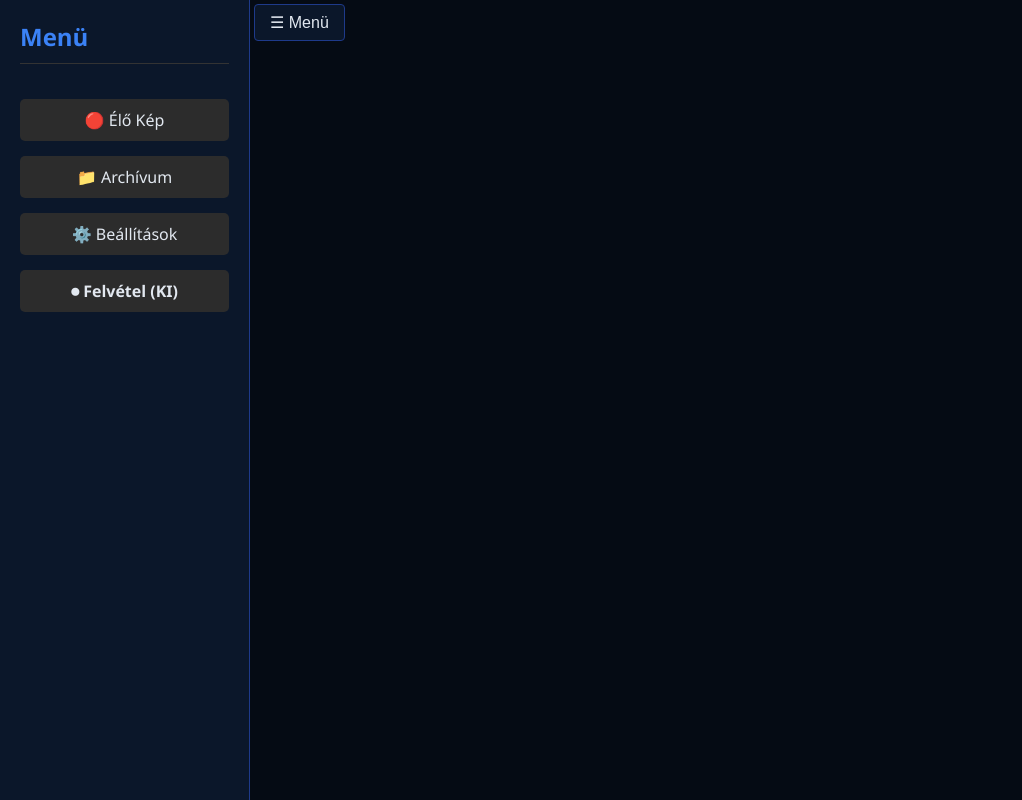
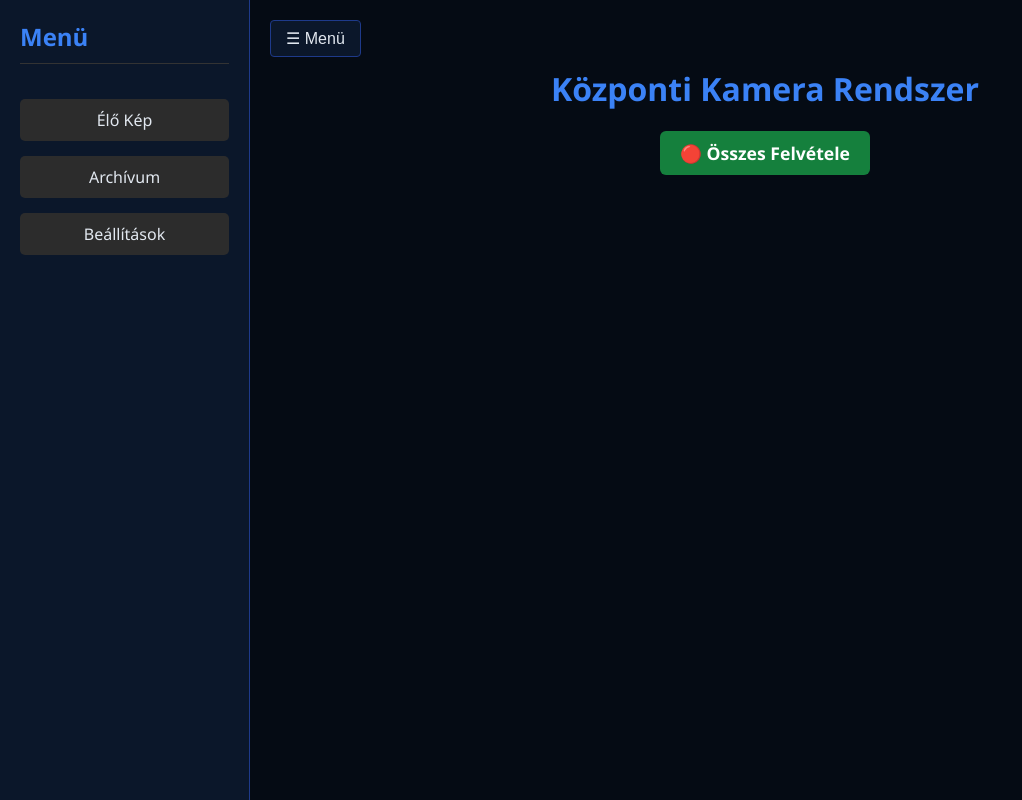
Before and after one commit to lordfoxturtle13/ESP32-RPi-Camera-System, a Flask app: template raspberry/templates/index.html in a window 1280 px wide. Shown: the whole page, without its empty margins (0-1022 px from the left). Run offline with Flask 3, Linux system fonts and the light colour scheme; the template is opened without the code that fills it, so the values that code supplies are empty; parts of the project's set-up code (start-up, migrations or seed data) failed here and were passed over.

Commit message:
egy stabilnak tekintett rendszer, hiányzik még a beállítások menü, illetve a kért kamera tekergetése felület is

```diff
--- a/raspberry/main.py
+++ b/raspberry/main.py
@@ -3,6 +3,7 @@ import time
 import numpy as np
 import threading
 import queue
+from flask import jsonify
 import os
 from datetime import datetime
 from flask import Flask, render_template, Response, jsonify, send_from_directory
@@ -15,7 +16,7 @@ RECORDING_ENABLED = False
 REC_W, REC_H = 640, 480 # Standard felbontás a stabil rögzítéshez
 
 CAMERAS = {
-    0: {"name": "Nappali (ESP32)", "url": "http://192.168.1.87:81/stream"},
+    0: {"name": "Nappali (ESP32)", "url": "rtsp://192.168.1.87:554/mjpeg/1"},
     1: {"name": "Konyha",          "url": "http://192.168.0.106:81/stream"},
     2: {"name": "Garázs",          "url": "http://192.168.0.107:81/stream"},
     3: {"name": "Kert",            "url": "http://192.168.0.108:81/stream"},
@@ -86,7 +87,7 @@ def camera_worker(camera_id):
                     latest_frames[camera_id] = buffer.tobytes()
 
                 # Sorba rakás a rögzítéshez
-                if RECORDING_ENABLED:
+                if recording_flags[camera_id]:
                     try:
                         write_queues[camera_id].put_nowait(frame.copy())
                     except queue.Full:
@@ -105,20 +106,19 @@ def camera_worker(camera_id):
 # 2. SD KÁRTYA ÍRÓ SZÁL (Consumer)
 # ==========================================
 def writer_worker(camera_id):
-    global RECORDING_ENABLED
     out = None
 
     while True:
         try:
             frame = write_queues[camera_id].get(timeout=0.5)
 
-            if RECORDING_ENABLED and out is None:
+            if recording_flags[camera_id] and out is None:
                 timestamp = datetime.now().strftime("%Y%m%d_%H%M%S")
 
                 # --- TELJES ÁTÁLLÁS WEBM/VP8-RA ---
                 filename = f"archivum/cam_{camera_id}_{timestamp}.webm"
                 fourcc = cv2.VideoWriter_fourcc(*'VP80')
-                out = cv2.VideoWriter(filename, fourcc, 15.0, (int(REC_W), int(REC_H)))
+                out = cv2.VideoWriter(filename, fourcc, 5.0, (int(REC_W), int(REC_H)))
 
                 print(f"[REC] Kamera {camera_id}: Mentés indítva -> {filename}")
 
@@ -126,7 +126,7 @@ def writer_worker(camera_id):
                 out.write(frame)
 
         except queue.Empty:
-            if not RECORDING_ENABLED and out is not None:
+            if not recording_flags[camera_id] and out is not None:
                 out.release()
                 out = None
                 print(f"[STOP] Kamera {camera_id}: Mentés lezárva.")
@@ -157,13 +157,17 @@ def index():
 def video_feed(camera_id):
     return Response(generate_web_stream(camera_id), mimetype='multipart/x-mixed-replace; boundary=frame')
 
-@app.route('/toggle_record', methods=['POST'])
-def toggle_record():
-    global RECORDING_ENABLED
-    RECORDING_ENABLED = not RECORDING_ENABLED
-    állapot = "ELINDÍTVA" if RECORDING_ENABLED else "LEÁLLÍTVA"
-    print(f"\n--- KÖZPONTI RÖGZÍTÉS {állapot} ---\n")
-    return jsonify({"recording": RECORDING_ENABLED})
+# A kamerák független rögzítési állapota
+recording_flags = {cam_id: False for cam_id in CAMERAS}
+
+@app.route('/toggle_record/<int:camera_id>', methods=['POST'])
+def toggle_record(camera_id):
+    if camera_id in CAMERAS:
+        recording_flags[camera_id] = not recording_flags[camera_id]
+        állapot = "ELINDÍTVA" if recording_flags[camera_id] else "LEÁLLÍTVA"
+        print(f"\n--- Kamera {camera_id} RÖGZÍTÉS: {állapot} ---\n")
+        return jsonify({"camera_id": camera_id, "recording": recording_flags[camera_id]})
+    return jsonify({"error": "Camera not found"}), 404
 
 @app.route('/status')
 def status():
@@ -172,11 +176,9 @@ def status():
 # --- ARCHÍVUM API JAVÍTVA WEBM-RE ---
 @app.route('/api/videos')
 def list_videos():
-    """Visszaadja a mentett videók listáját (mp4 és webm is játszik)."""
     if not os.path.exists('archivum'):
         return jsonify([])
 
-    # Megkeressük az összes .webm és .mp4 kiterjesztésű fájlt is
     files = [f for f in os.listdir('archivum') if f.endswith(('.mp4', '.webm'))]
     files.sort(reverse=True)
     return jsonify(files)
@@ -185,6 +187,15 @@ def list_videos():
 def serve_video(filename):
     return send_from_directory('archivum', filename)
 
+@app.route('/api/reset/<int:camera_id>', methods=['POST'])
+def reset_camera(camera_id):
+    if camera_id in camera_states:
+        # A próbálkozások nullázása újraindítja a csatlakozási folyamatot a worker szálban
+        camera_states[camera_id]['retries'] = 0
+        camera_states[camera_id]['status'] = 'connecting'
+        return jsonify({"status": "success"})
+    return jsonify({"status": "error", "message": "Kamera nem található"}), 404
+
 
 if __name__ == '__main__':
     if not os.path.exists('archivum'):
--- /dev/null
+++ b/raspberry/static/script.js
@@ -0,0 +1,137 @@
+// ==========================================
+// 1. KAMERA ÉS FELVÉTEL VEZÉRLÉS (ÚJ KÁRTYÁS)
+// ==========================================
+let recordingStates = {};
+
+function toggleRecord(cameraId) {
+    const btn = document.getElementById(`record-btn-${cameraId}`);
+    const feed = document.getElementById(`feed-${cameraId}`);
+
+    // Elküldjük a parancsot a Flask-nek
+    fetch(`/toggle_record/${cameraId}`, { method: 'POST' })
+        .then(response => response.json())
+        .then(data => {
+            // Csak akkor változtatjuk meg a színt, ha a szerver visszaigazolta
+            if (data.recording !== undefined) {
+                recordingStates[cameraId] = data.recording;
+
+                if (recordingStates[cameraId]) {
+                    btn.classList.add('recording');
+                    btn.innerText = '🔴 Felvétel megy';
+                    feed.classList.add('recording-border');
+                } else {
+                    btn.classList.remove('recording');
+                    btn.innerText = '⏺ Felvétel';
+                    feed.classList.remove('recording-border');
+                }
+            }
+        })
+        .catch(error => console.error("Hiba a felvétel indításakor:", error));
+}
+
+function toggleAllRecords() {
+    const globalBtn = document.getElementById('record-all-btn');
+    const isAnyRecording = Object.values(recordingStates).includes(true);
+    const newState = !isAnyRecording;
+
+    document.querySelectorAll('.btn-record').forEach(btn => {
+        const id = btn.id.replace('record-btn-', '');
+        if (!!recordingStates[id] !== newState) {
+            toggleRecord(id);
+        }
+    });
+
+    if (newState) {
+        globalBtn.classList.add('recording');
+        globalBtn.innerText = '⏹ Összes Felvétel Leállítása';
+    } else {
+        globalBtn.classList.remove('recording');
+        globalBtn.innerText = '🔴 Összes Felvétele';
+    }
+}
+
+function resetCamera(cameraId) {
+    fetch(`/api/reset/${cameraId}`, { method: 'POST' })
+        .then(response => response.json())
+        .then(data => {
+            if (data.status === "success") {
+                console.log("Újracsatlakozás indítva a " + cameraId + " kamerán.");
+            }
+        })
+        .catch(error => console.error("Hiba a reset során:", error));
+}
+
+
+// ==========================================
+// 2. FELÜLET ÉS NÉZETEK (RÉGI, MEGTARTOTT)
+// ==========================================
+function toggleSidebar() {
+    const sidebar = document.querySelector('.sidebar');
+    sidebar.classList.toggle('hidden');
+}
+
+function toggleFullScreen(element) {
+    if (!document.fullscreenElement && !document.webkitFullscreenElement) {
+        if (element.requestFullscreen) {
+            element.requestFullscreen();
+        } else if (element.webkitRequestFullscreen) {
+            element.webkitRequestFullscreen();
+        }
+    } else {
+        if (document.exitFullscreen) {
+            document.exitFullscreen();
+        } else if (document.webkitExitFullscreen) {
+            document.webkitExitFullscreen();
+        }
+    }
+}
+
+function showLive() {
+    document.getElementById('live-view').classList.remove('hidden');
+    document.getElementById('archive-view').classList.add('hidden');
+    const player = document.getElementById('archive-player');
+    if (player) player.pause();
+}
+
+function showArchive() {
+    document.getElementById('live-view').classList.add('hidden');
+    document.getElementById('archive-view').classList.remove('hidden');
+    loadVideoList();
+}
+
+
+// ==========================================
+// 3. ARCHÍVUM LEJÁTSZÓ (RÉGI, MEGTARTOTT)
+// ==========================================
+function loadVideoList() {
+    fetch('/api/videos')
+        .then(response => response.json())
+        .then(files => {
+            const list = document.getElementById('video-list');
+            list.innerHTML = '';
+
+            if (files.length === 0) {
+                list.innerHTML = '<p style="color: var(--text-color);">Nincsenek mentett felvételek az archivum mappában.</p>';
+                return;
+            }
+
+            files.forEach(file => {
+                const btn = document.createElement('button');
+                btn.className = 'video-item-btn';
+                btn.innerText = "🎥 " + file;
+                btn.onclick = () => playVideo(file);
+                list.appendChild(btn);
+            });
+        })
+        .catch(err => console.error("Hiba a videók lekérésekor:", err));
+}
+
+function playVideo(filename) {
+    document.getElementById('player-container').classList.remove('hidden');
+    const player = document.getElementById('archive-player');
+
+    player.pause();
+    player.innerHTML = `<source src="/archivum_video/${filename}" type="video/${filename.endsWith('.webm') ? 'webm' : 'mp4'}">`;
+    player.load();
+    player.play();
+}
--- a/raspberry/static/style.css
+++ b/raspberry/static/style.css
@@ -16,6 +16,7 @@ body {
     overflow: hidden;
 }
 
+/* --- OLDALSÁV (SIDEBAR) ÉS NAVIGÁCIÓ --- */
 .sidebar {
     width: 250px;
     min-width: 250px;
@@ -30,7 +31,7 @@ body {
 }
 
 .sidebar.hidden {
-    margin-left: -250px; /* 250px width + 40px padding + 1px border */
+    margin-left: -250px;
 }
 
 .header-controls {
@@ -39,7 +40,7 @@ body {
     justify-content: flex-start;
     padding-bottom: 10px;
 }
-/* ÚJ: Hamburger gomb dizájn */
+
 .hamburger-btn {
     background-color: var(--sidebar-bg);
     color: var(--text-color);
@@ -80,79 +81,148 @@ body {
     color: #000;
 }
 
-/* Fő tartalom - engedjük, hogy kitöltse a teret */
+/* --- FŐ TARTALOM --- */
 .main-content {
     flex-grow: 1;
-    padding: 4px;
+    padding: 20px;
     display: flex;
     flex-direction: column;
     align-items: center;
     overflow-y: auto;
 }
 
-/* A PROFI KAMERA MÁTRIX */
+/* --- GLOBÁLIS VEZÉRLŐK --- */
+.global-controls {
+    text-align: center;
+    margin-bottom: 20px;
+}
+
+/* --- KAMERA RÁCS ÉS KÁRTYÁK (ÚJ) --- */
 .camera-grid {
     display: grid;
-    grid-template-columns: repeat(3, 1fr);
-    gap: 4px;
+    /* Automatikusan alkalmazkodik a képernyőhöz, min. 400px széles kártyákkal */
+    grid-template-columns: repeat(auto-fit, minmax(400px, 1fr));
+    gap: 15px;
     width: 100%;
     max-width: none;
     margin-bottom: 20px;
 }
 
-/* Videó konténer (kikerült a fix max-width) */
-.video-container {
-    width: 100%;
+.camera-card {
     background-color: var(--sidebar-bg);
-    border-radius: 4px;
+    border-radius: 6px;
     border: 1px solid var(--border-color);
     overflow: hidden;
-    box-shadow: none;
     display: flex;
     flex-direction: column;
 }
 
-.video-container h3 {
-    text-align: center;
-    color: var(--accent-color);
-    padding: 8px 0;
-    margin: 0;
-    font-size: 1rem;
+.card-header {
+    display: flex;
+    justify-content: space-between;
+    align-items: center;
+    padding: 10px 15px;
+    background-color: #08101f;
     border-bottom: 1px solid var(--border-color);
-    background-color: #08101f;
 }
 
-.video-container img {
+.camera-title {
+    margin: 0;
+    color: var(--accent-color);
+    font-size: 1rem;
+    font-weight: bold;
+}
+
+.card-actions {
+    display: flex;
+    gap: 8px;
+}
+
+/* --- GOMBOK ÉS ÁLLAPOTOK (ÚJ) --- */
+.btn {
+    border: none;
+    padding: 6px 12px;
+    border-radius: 4px;
+    cursor: pointer;
+    font-weight: bold;
+    font-family: inherit;
+    transition: all 0.3s ease;
+}
+
+.btn-record {
+    background-color: #2c2c2c;
+    color: var(--text-color);
+    border: 1px solid var(--border-color);
+}
+
+.btn-reset {
+    background-color: var(--accent-color);
+    color: #fff;
+}
+
+.btn-global-record {
+    background-color: #15803d; /* Sötétebb zöld */
+    color: white;
+    padding: 10px 20px;
+    font-size: 1.1rem;
+    border-radius: 6px;
+}
+
+/* Felvétel aktív animációi */
+.btn-record.recording,
+.btn-global-record.recording {
+    background-color: #ef4444; /* Piros */
+    color: white;
+    border-color: #ef4444;
+    animation: pulse 1.5s infinite;
+}
+
+.recording-border {
+    border: 3px solid #ef4444;
+    box-sizing: border-box;
+    animation: border-pulse 1.5s infinite;
+}
+
+/* --- VIDEÓ FEED --- */
+.feed-container {
+    width: 100%;
+    background-color: #000;
+}
+
+.camera-feed {
     width: 100%;
     height: auto;
     max-height: 40vh;
     display: block;
-    aspect-ratio: auto; /*Fontos érték*/
+    aspect-ratio: auto;
     object-fit: contain;
-    background-color: #000;
-
-    cursor: pointer;
     transition: transform 0.2s ease;
 }
 
-/*
-.video-container img:hover {
-    transform: scale(1.02);
-    box-shadow: 0 0 15px rgba(59, 130, 246, 0.5);
+/* --- ANIMÁCIÓS KULCSKOCKÁK --- */
+@keyframes pulse {
+    0% { transform: scale(1); }
+    50% { transform: scale(1.03); }
+    100% { transform: scale(1); }
 }
-*/
 
-/* Segédosztály az elemek elrejtésére */
+@keyframes border-pulse {
+    0% { border-color: #ef4444; }
+    50% { border-color: #7f1d1d; }
+    100% { border-color: #ef4444; }
+}
+
+/* --- ARCHÍVUM NÉZET --- */
 .hidden {
     display: none !important;
 }
 
 .video-list-grid {
     display: flex;
-    flex-direction: column; /* Egymás alá kényszeríti az elemeket */
+    flex-direction: column;
     gap: 8px;
     width: 100%;
-    max-width: 600px; /* Ne nyúljon el a képernyő széléig */
+    max-width: 600px;
 }
 
 .video-item-btn {
--- a/raspberry/templates/index.html
+++ b/raspberry/templates/index.html
@@ -1,21 +1,19 @@
 <!DOCTYPE html>
 <html lang="hu">
+
 <head>
     <meta charset="UTF-8">
     <meta name="viewport" content="width=device-width, initial-scale=1.0">
-    <title>ESP32 Camera Dashboard</title>
-    <link rel="stylesheet" href="{{ url_for('static', filename='style.css')}}"> <!--Ez egy speciális Flask linkelés-->
+    <title>Kamera projekt</title>
+    <link rel="stylesheet" href="{{ url_for('static', filename='style.css')}}">
 </head>
+
 <body>
-
     <div class="sidebar">
         <h2>Menü</h2>
-        <div class="menu-item" onclick="showLive()">🔴 Élő Kép</div>
-        <div class="menu-item" onclick="showArchive()">📁 Archívum</div>
-        <div class="menu-item">⚙️ Beállítások</div>
-        <div class="menu-item" id="rec-btn" onclick="toggleRecord()" style="font-weight: bold;">
-            ⏺ Felvétel (KI)
-        </div>
+        <div class="menu-item" onclick="showLive()">Élő Kép</div>
+        <div class="menu-item" onclick="showArchive()">Archívum</div>
+        <div class="menu-item">Beállítások</div>
     </div>
 
     <div class="main-content">
@@ -23,117 +21,55 @@
             <button class="hamburger-btn" onclick="toggleSidebar()">☰ Menü</button>
         </div>
 
-        <div id="live-view" class="camera-grid">
-            {% for camera_id in cameras %}
-            <div class="video-container">
-                <img src="{{ url_for('video_feed', camera_id=camera_id) }}" alt="Élő stream ({{ camera_id }})" onclick="toggleFullScreen(this)">
+        <div id="live-view" style="width: 100%;">
+            <h1 style="text-align: center; color: var(--accent-color); margin-top: 0;">Központi Kamera Rendszer</h1>
+
+            <div class="global-controls">
+                <button id="record-all-btn" class="btn btn-global-record" onclick="toggleAllRecords()">
+                    🔴 Összes Felvétele
+                </button>
             </div>
-            {% endfor %}
+
+            <div class="camera-grid">
+                {% for camera_id in cameras %}
+                <div class="camera-card">
+
+                    <div class="card-header">
+                        <h3 class="camera-title">Kamera: {{ camera_id }}</h3>
+                        <div class="card-actions">
+                            <button id="record-btn-{{ camera_id }}" class="btn btn-record"
+                                onclick="toggleRecord('{{ camera_id }}')">
+                                ⏺ Felvétel
+                            </button>
+                            <button class="btn btn-reset" onclick="resetCamera('{{ camera_id }}')"
+                                title="Újracsatlakozás">
+                                🔄
+                            </button>
+                        </div>
+                    </div>
+
+                    <div class="feed-container">
+                        <img src="{{ url_for('video_feed', camera_id=camera_id) }}" id="feed-{{ camera_id }}"
+                            class="camera-feed" onclick="toggleFullScreen(this)" alt="Élő stream ({{ camera_id }})">
+                    </div>
+
+                </div>
+                {% endfor %}
+            </div>
         </div>
 
-        <div id="archive-view" class="hidden" style="width: 100%; display: flex; flex-direction: column; gap: 20px;">
+        <div id="archive-view" class="hidden"
+            style="width: 100%; display: flex; flex-direction: column; gap: 20px; align-items: center;">
             <h2 style="color: var(--accent-color); margin-top: 0;">Mentett felvételek</h2>
 
             <div id="video-list" class="video-list-grid"></div>
 
             <div id="player-container" class="hidden" style="width: 100%; max-width: 1000px; margin: 0 auto;">
-                <video id="archive-player" controls style="width: 100%; border-radius: 4px; border: 1px solid var(--border-color);"></video>
+                <video id="archive-player" controls
+                    style="width: 100%; border-radius: 4px; border: 1px solid var(--border-color);"></video>
             </div>
         </div>
 
-    </div>
-    <script>
-        function toggleSidebar() {
-            const sidebar = document.querySelector('.sidebar');
-            sidebar.classList.toggle('hidden');
-        }
-        function toggleRecord() {
-            fetch('/toggle_record', { method: 'POST' })
-            .then(response => response.json())
-            .then(data => {
-                const btn = document.getElementById('rec-btn');
-                if (data.recording) {
-                    btn.innerHTML = '⏹ Felvétel (BE)';
-                    btn.style.backgroundColor = '#ff4444';
-                    btn.style.color = '#ffffff';
-                } else {
-                    btn.innerHTML = '⏺ Felvétel (KI)';
-                    btn.style.backgroundColor = '#2c2c2c';
-                    btn.style.color = 'var(--text-color)';
-                }
-            })
-            .catch(error => console.error('Hiba:', error));
-        }
-        // ÚJ: Teljes képernyős nézet kezelése (Maces kompatibilitással)
-        function toggleFullScreen(element) {
-            if (!document.fullscreenElement && !document.webkitFullscreenElement) {
-                // Ha nem vagyunk fullscreenben, belépünk
-                if (element.requestFullscreen) {
-                    element.requestFullscreen();
-                } else if (element.webkitRequestFullscreen) { /* Safari / macOS */
-                    element.webkitRequestFullscreen();
-                }
-            } else {
-                // Ha fullscreenben vagyunk, kilépünk (bár erre az Esc gomb is jó)
-                if (document.exitFullscreen) {
-                    document.exitFullscreen();
-                } else if (document.webkitExitFullscreen) { /* Safari / macOS */
-                    document.webkitExitFullscreen();
-                }
-            }
-        }
-        // --- NÉZETEK VÁLTÁSA ---
-        function showLive() {
-            document.getElementById('live-view').classList.remove('hidden');
-            document.getElementById('archive-view').classList.add('hidden');
-
-            // Leállítjuk az archív videót, ha épp ment
-            const player = document.getElementById('archive-player');
-            player.pause();
-        }
-
-        function showArchive() {
-            document.getElementById('live-view').classList.add('hidden');
-            document.getElementById('archive-view').classList.remove('hidden');
-            loadVideoList(); // Frissítjük a listát a szerverről
-        }
-
-        // --- ARCHÍVUM BETÖLTÉSE ÉS LEJÁTSZÁS ---
-        function loadVideoList() {
-            fetch('/api/videos')
-            .then(response => response.json())
-            .then(files => {
-                const list = document.getElementById('video-list');
-                list.innerHTML = ''; // Lista ürítése
-
-                if (files.length === 0) {
-                    list.innerHTML = '<p style="color: var(--text-color);">Nincsenek mentett felvételek az archivum mappában.</p>';
-                    return;
-                }
-
-                files.forEach(file => {
-                    const btn = document.createElement('button');
-                    btn.className = 'video-item-btn';
-                    btn.innerText = "🎥 " + file;
-                    btn.onclick = () => playVideo(file);
-                    list.appendChild(btn);
-                });
-            })
-            .catch(err => console.error("Hiba a videók lekérésekor:", err));
-        }
-
-        function playVideo(filename) {
-            document.getElementById('player-container').classList.remove('hidden');
-            const player = document.getElementById('archive-player');
-
-            // Ha épp ment valami, megállítjuk
-            player.pause();
-
-            // Új forrás betöltése
-            player.innerHTML = `<source src="/archivum_video/${filename}" type="video/${filename.endsWith('.webm') ? 'webm' : 'mp4'}">`;
-            player.load(); // Kényszerített újratöltés
-            player.play();
-        }
-    </script>
+    </div><script src="{{ url_for('static', filename='script.js') }}"></script>
 </body>
 </html>
```
